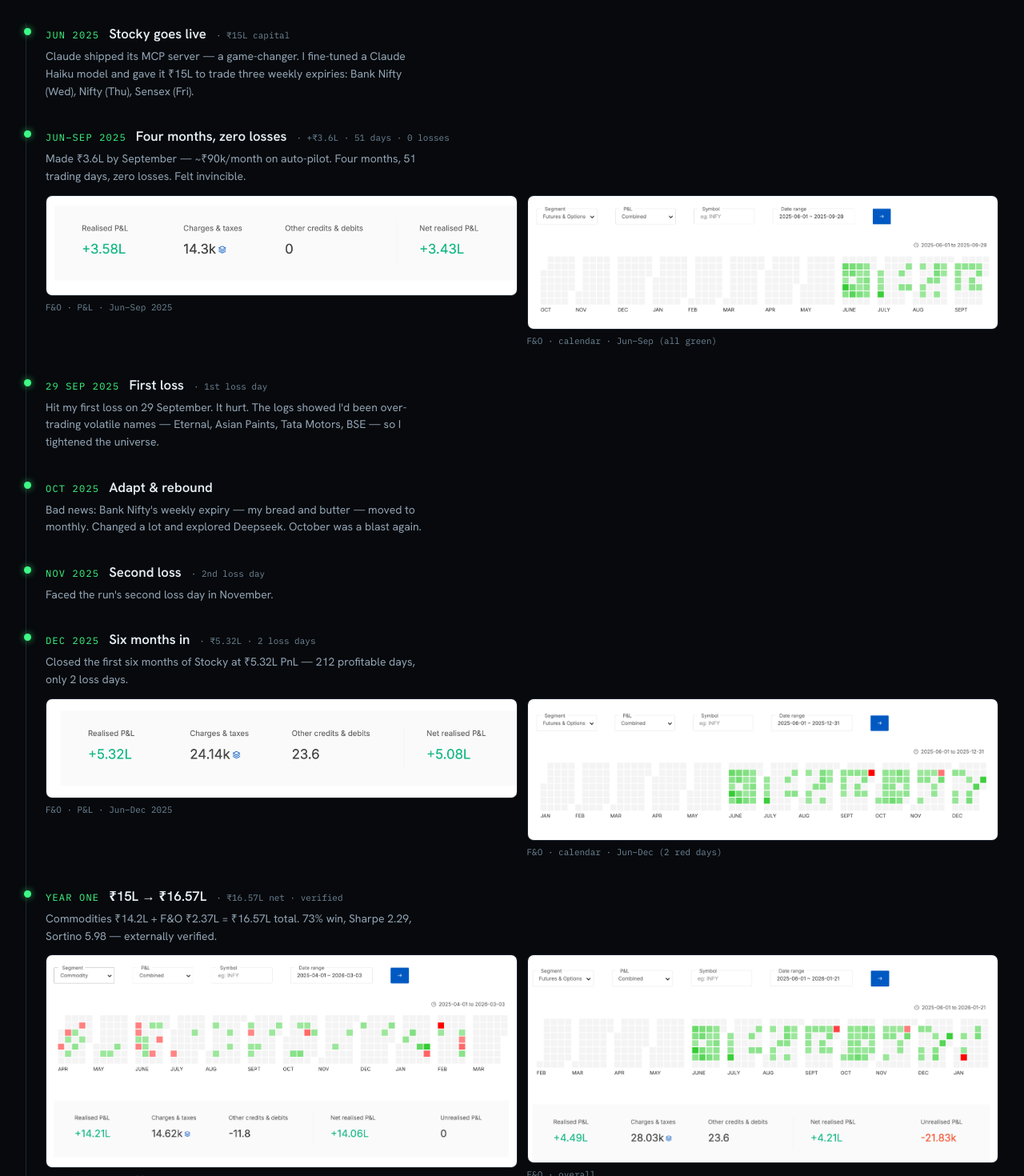
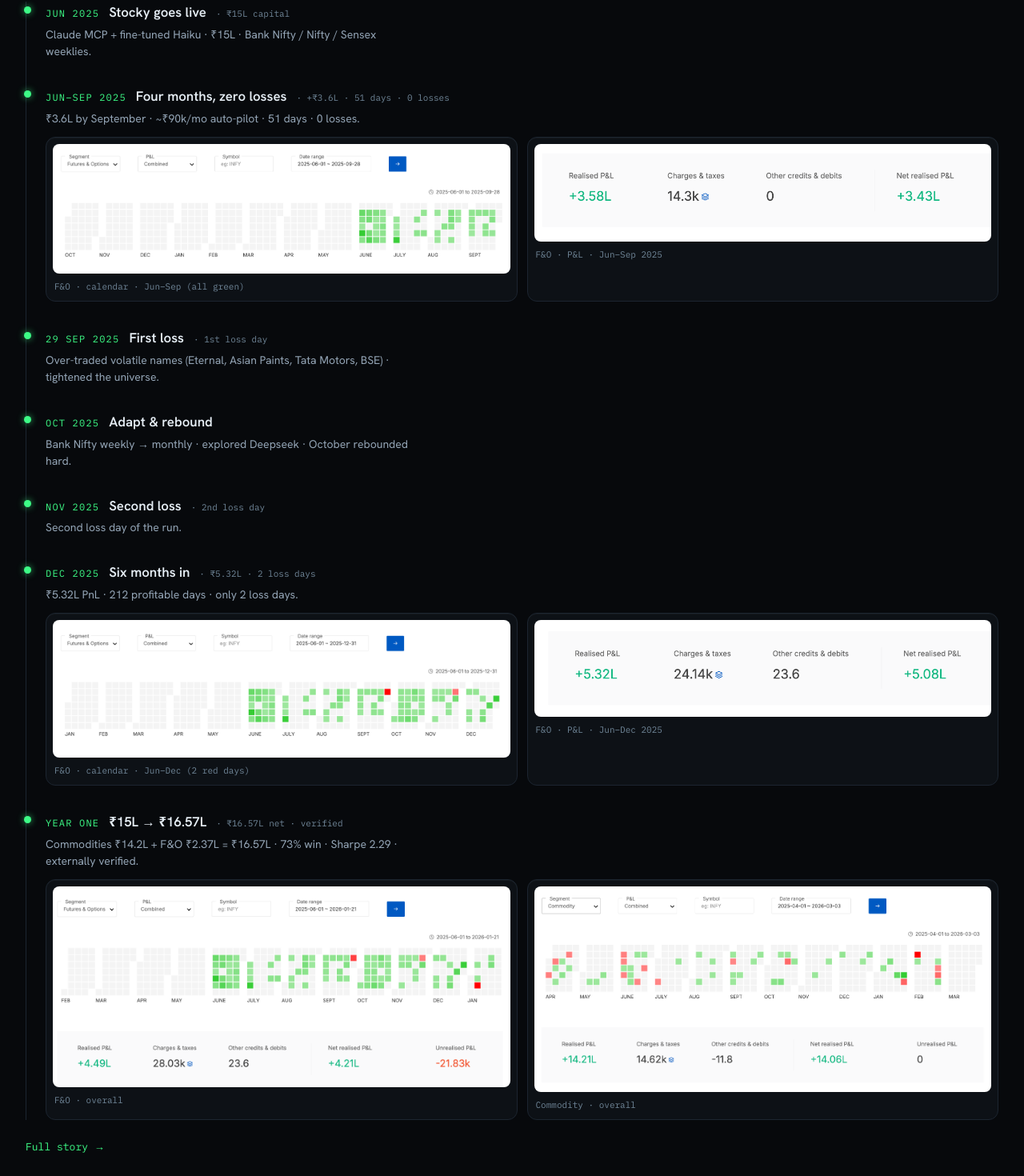
Before and after one commit to SirCharan/ck-dot-com, a Next.js app: page /track-record in a window 1280 px wide. Shown: the part 859-2329 px from the top of the page at 80% size. Built offline with nearby package versions, Linux system fonts and the light colour scheme; no server answers.

Commit message:
Stocky track-record: blog image order + dark frames
Align the six stocky-ai screenshots heatmap→P&L (and overall pair)
with the blog chronology, tighten milestone notes, mat white crops
on dark panels, and link Full story → /blog/stocky-ai.

```diff
--- a/src/components/StockyTrackRecord.tsx
+++ b/src/components/StockyTrackRecord.tsx
@@ -1,11 +1,10 @@
+import Link from "next/link";
 import stocky from "@/data/stocky-curve.json";
 import { EquityCurveSvg } from "./lab/EquityCurveSvg";
 
 /**
- * Stocky (Zerodha) track record — the verified history, shown FIRST on
- * /track-record above the live Dhan account. A % return equity curve
- * (holding-period-smoothed, from the PQ4709 tradebook) + a chronological
- * timeline from content/blog/stocky-ai.md, with the real blog images inline.
+ * Stocky (Zerodha) track record — verified history first on /track-record.
+ * Chronology + image placement mirror content/blog/stocky-ai.md (heatmap → P&L).
  * Reconciled labelling (net verified vs gross) — never "+150%".
  */
 
@@ -14,61 +13,60 @@ const pctY = (v: number) => `${v >= 0 ? "+" : ""}${Math.round(v)}%`;
 
 type Shot = { src: string; cap: string };
 type Milestone = { date: string; title: string; note: string; stat?: string; imgs?: Shot[] };
-// Text + image placement mirror the blog (content/blog/stocky-ai.md). Each image
-// carries a caption describing exactly what the screenshot shows, so the images
-// match the text.
+
+/** Image order matches the blog markdown (heatmap then P&L; F&O overall then commodity). */
 const MILESTONES: Milestone[] = [
   {
     date: "Jun 2025",
     title: "Stocky goes live",
-    note: "Claude shipped its MCP server — a game-changer. I fine-tuned a Claude Haiku model and gave it ₹15L to trade three weekly expiries: Bank Nifty (Wed), Nifty (Thu), Sensex (Fri).",
+    note: "Claude MCP + fine-tuned Haiku · ₹15L · Bank Nifty / Nifty / Sensex weeklies.",
     stat: "₹15L capital",
   },
   {
     date: "Jun–Sep 2025",
     title: "Four months, zero losses",
-    note: "Made ₹3.6L by September — ~₹90k/month on auto-pilot. Four months, 51 trading days, zero losses. Felt invincible.",
+    note: "₹3.6L by September · ~₹90k/mo auto-pilot · 51 days · 0 losses.",
     stat: "+₹3.6L · 51 days · 0 losses",
     imgs: [
+      { src: "/images/stocky/stocky-heatmap-jun-sep.png", cap: "F&O · calendar · Jun–Sep (all green)" },
       { src: "/images/stocky/stocky-pnl-jun-sep.png", cap: "F&O · P&L · Jun–Sep 2025" },
-      { src: "/images/stocky/stocky-heatmap-jun-sep.png", cap: "F&O · calendar · Jun–Sep (all green)" },
     ],
   },
   {
     date: "29 Sep 2025",
     title: "First loss",
-    note: "Hit my first loss on 29 September. It hurt. The logs showed I'd been over-trading volatile names — Eternal, Asian Paints, Tata Motors, BSE — so I tightened the universe.",
+    note: "Over-traded volatile names (Eternal, Asian Paints, Tata Motors, BSE) · tightened the universe.",
     stat: "1st loss day",
   },
   {
     date: "Oct 2025",
     title: "Adapt & rebound",
-    note: "Bad news: Bank Nifty's weekly expiry — my bread and butter — moved to monthly. Changed a lot and explored Deepseek. October was a blast again.",
+    note: "Bank Nifty weekly → monthly · explored Deepseek · October rebounded hard.",
   },
   {
     date: "Nov 2025",
     title: "Second loss",
-    note: "Faced the run's second loss day in November.",
+    note: "Second loss day of the run.",
     stat: "2nd loss day",
   },
   {
     date: "Dec 2025",
     title: "Six months in",
-    note: "Closed the first six months of Stocky at ₹5.32L PnL — 212 profitable days, only 2 loss days.",
+    note: "₹5.32L PnL · 212 profitable days · only 2 loss days.",
     stat: "₹5.32L · 2 loss days",
     imgs: [
+      { src: "/images/stocky/stocky-heatmap-jun-dec.png", cap: "F&O · calendar · Jun–Dec (2 red days)" },
       { src: "/images/stocky/stocky-pnl-jun-dec.png", cap: "F&O · P&L · Jun–Dec 2025" },
-      { src: "/images/stocky/stocky-heatmap-jun-dec.png", cap: "F&O · calendar · Jun–Dec (2 red days)" },
     ],
   },
   {
     date: "Year one",
     title: "₹15L → ₹16.57L",
-    note: "Commodities ₹14.2L + F&O ₹2.37L = ₹16.57L total. 73% win, Sharpe 2.29, Sortino 5.98 — externally verified.",
+    note: "Commodities ₹14.2L + F&O ₹2.37L = ₹16.57L · 73% win · Sharpe 2.29 · externally verified.",
     stat: "₹16.57L net · verified",
     imgs: [
+      { src: "/images/stocky/stocky-fno-overall.png", cap: "F&O · overall" },
       { src: "/images/stocky/stocky-commodity-overall.png", cap: "Commodity · overall" },
-      { src: "/images/stocky/stocky-fno-overall.png", cap: "F&O · overall" },
     ],
   },
 ];
@@ -86,15 +84,16 @@ export function StockyTrackRecord() {
           retired
         </span>
       </div>
-      <p className="mb-6 max-w-[64ch] font-serif text-[1.05rem] leading-[1.6] text-[rgb(var(--bone)/0.84)]">
-        An AI system — a <span className="text-ink">{H.method}</span> model that read the market and placed every
-        trade itself, across Indian F&amp;O and commodities. It ran {H.run} and is now retired.
+      <p className="mb-6 max-w-[52ch] font-serif text-[1.05rem] leading-[1.6] text-[rgb(var(--bone)/0.84)]">
+        Fine-tuned <span className="text-ink">{H.method}</span> placed every trade itself — Indian F&amp;O and
+        commodities · {H.run} · now retired.
       </p>
 
-      {/* % return curve + reconciled headline */}
       <div className="rounded-2xl border border-[rgb(var(--rule))] border-t-[rgb(var(--line-hi))] bg-[rgb(var(--panel))] p-5">
         <div className="flex items-center justify-between font-mono text-[11px] tracking-[0.06em] text-[rgb(var(--faint))]">
-          <span>Zerodha · return % · {w.start} → {w.end}</span>
+          <span>
+            Zerodha · return % · {w.start} → {w.end}
+          </span>
           <a href={H.verifiedUrl} target="_blank" rel="noopener noreferrer" className="text-accent hover:underline">
             verified ↗
           </a>
@@ -118,7 +117,6 @@ export function StockyTrackRecord() {
         </div>
       </div>
 
-      {/* chronological timeline with blog images */}
       <ol className="mt-8 border-l border-[rgb(var(--rule))] pl-6">
         {MILESTONES.map((m) => (
           <li key={m.date} className="relative pb-8 last:pb-0">
@@ -132,19 +130,22 @@ export function StockyTrackRecord() {
               <h3 className="font-grotesk text-[1.05rem] font-semibold text-ink">{m.title}</h3>
               {m.stat && <span className="font-mono text-[11px] text-[rgb(var(--faint))]">· {m.stat}</span>}
             </div>
-            <p className="mt-1 max-w-[62ch] text-[14px] leading-[1.55] text-[rgb(var(--mute))]">{m.note}</p>
+            <p className="mt-1 max-w-[58ch] text-[14px] leading-[1.5] text-[rgb(var(--mute))]">{m.note}</p>
             {m.imgs && (
               <div className="mt-3 grid gap-3 sm:grid-cols-2">
                 {m.imgs.map((shot) => (
-                  // eslint-disable-next-line @next/next/no-img-element
-                  <figure key={shot.src} className="m-0">
+                  <figure
+                    key={shot.src}
+                    className="m-0 overflow-hidden rounded-xl border border-[rgb(var(--rule))] bg-[rgb(var(--panel))] p-2 shadow-[inset_0_1px_0_rgb(255_255_255/0.04)]"
+                  >
+                    {/* eslint-disable-next-line @next/next/no-img-element */}
                     <img
                       src={shot.src}
                       alt={`Stocky — ${shot.cap}`}
                       loading="lazy"
-                      className="w-full rounded-lg border border-[rgb(var(--rule))]"
+                      className="h-auto w-full rounded-lg object-contain"
                     />
-                    <figcaption className="mt-1.5 font-mono text-[11px] text-[rgb(var(--faint))]">
+                    <figcaption className="mt-2 px-0.5 font-mono text-[11px] text-[rgb(var(--faint))]">
                       {shot.cap}
                     </figcaption>
                   </figure>
@@ -154,6 +155,13 @@ export function StockyTrackRecord() {
           </li>
         ))}
       </ol>
+
+      <Link
+        href="/blog/stocky-ai"
+        className="mt-6 inline-block font-mono text-[13px] text-accent hover:underline"
+      >
+        Full story →
+      </Link>
     </section>
   );
 }
```
Also changed, not shown: 1 other file (tests, documents, lock files or other folders).
